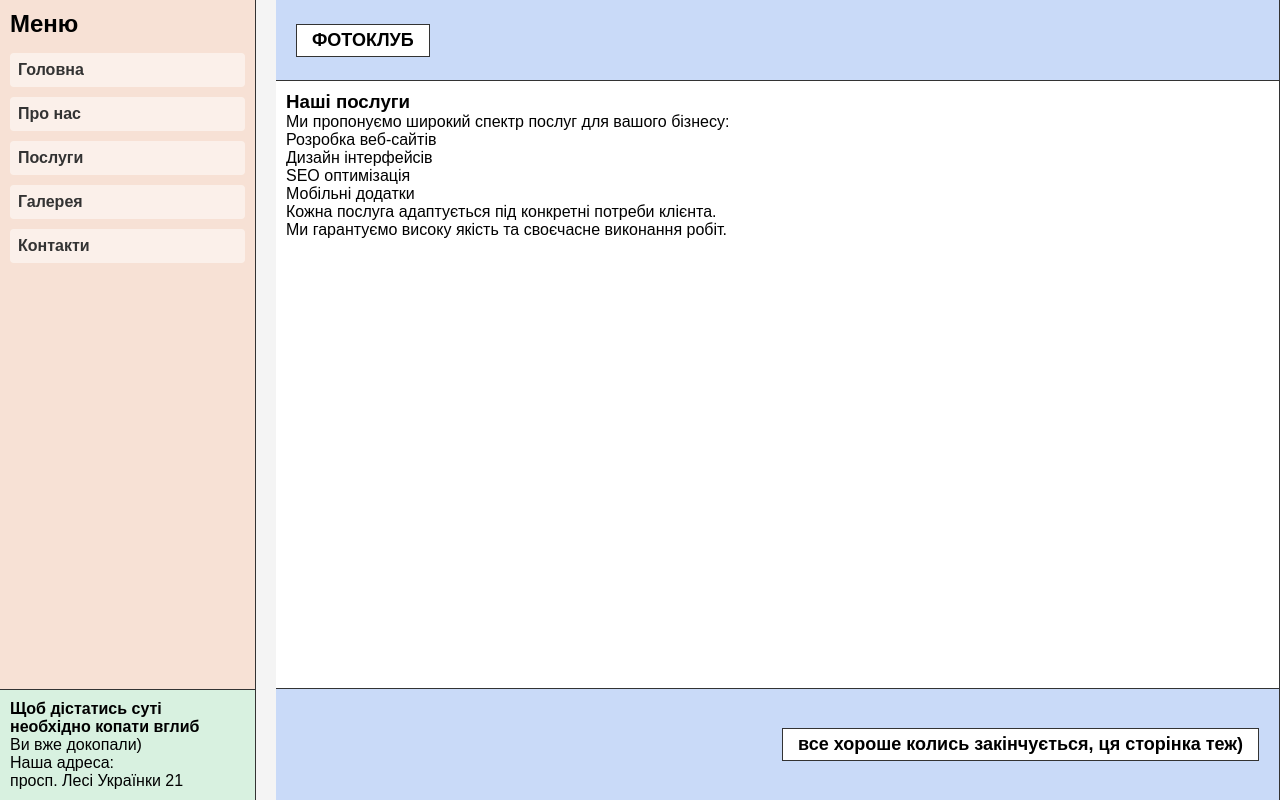
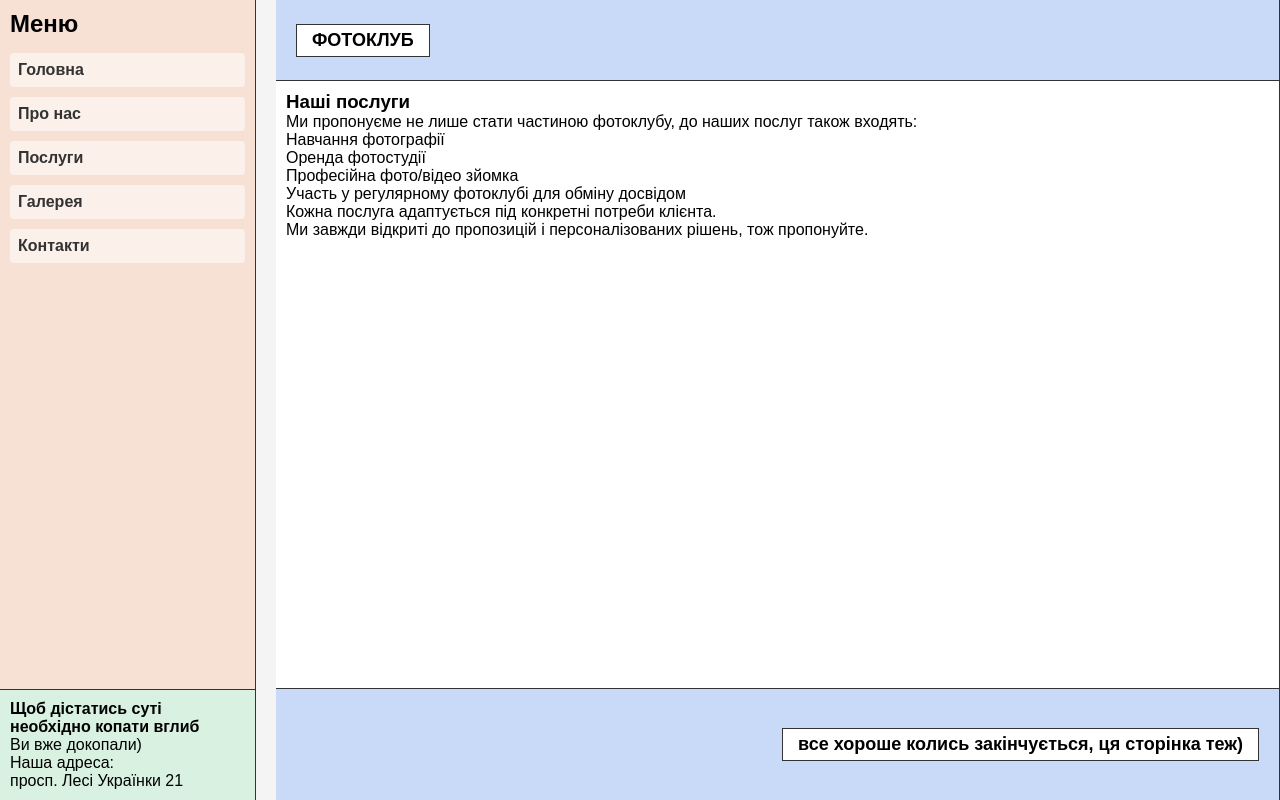
Before and after one commit to artarines/veb1, a plain HTML site: page services.html in a window 1280 px wide. Drawn offline with Linux system fonts and the light colour scheme.

Commit message:
Update services.html

```diff
--- a/services.html
+++ b/services.html
@@ -173,13 +173,13 @@
 
         <div id="block3">
     		<h3>Наші послуги</h3>
-    		<p>Ми пропонуємо широкий спектр послуг для вашого бізнесу:</p>
-        	<p>Розробка веб-сайтів</p>
-        	<p>Дизайн інтерфейсів</p>
-        	<p>SEO оптимізація</p>
-        	<p>Мобільні додатки</p>
+    		<p>Ми пропонуєме не лише стати частиною фотоклубу, до наших послуг також входять:</p>
+        	<p>Навчання фотографії</p>
+        	<p>Оренда фотостудії</p>
+        	<p>Професійна фото/відео зйомка</p>
+        	<p>Участь у регулярному фотоклубі для обміну досвідом</p>
     <p>Кожна послуга адаптується під конкретні потреби клієнта.</p>
-    <p>Ми гарантуємо високу якість та своєчасне виконання робіт.</p>
+    <p>Ми завжди відкриті до пропозицій і персоналізованих рішень, тож пропонуйте.</p>
 </div>
 
         <!-- Блок 5 - Футер -->
```
